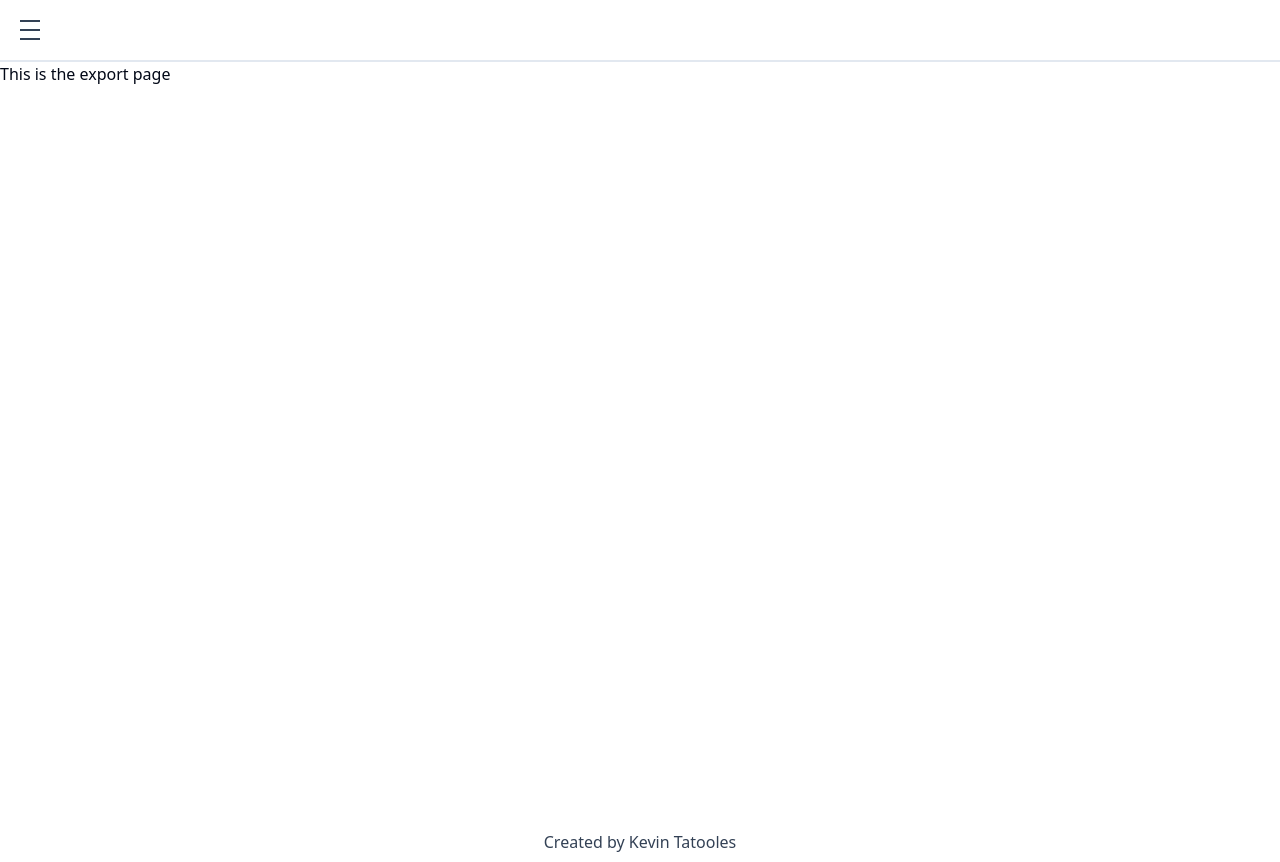
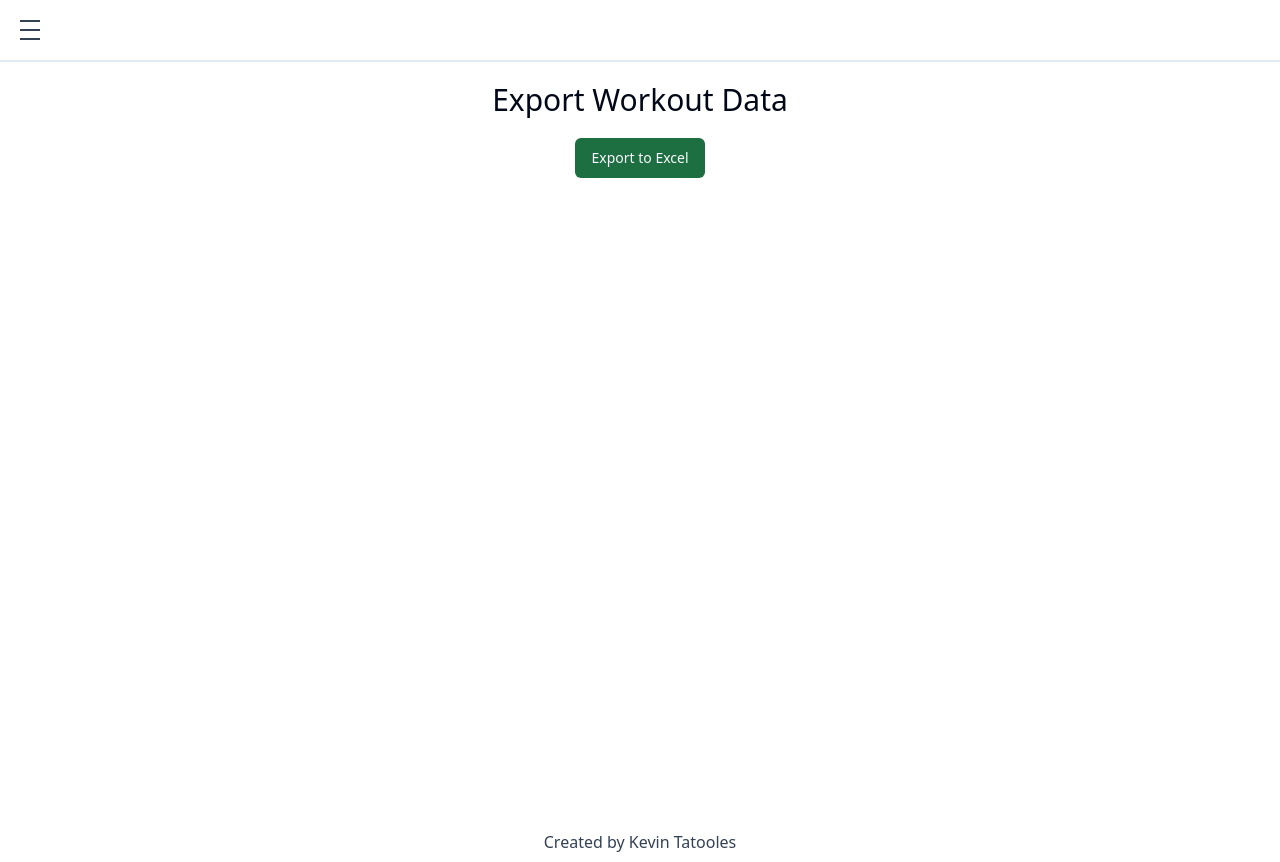
Before and after one commit to Tatooles/next-fitness-tracker, a Next.js app: page /export in a window 1280 px wide. Built offline with nearby package versions, Linux system fonts and the light colour scheme.

Commit message:
Add export button

```diff
--- a/app/export/page.tsx
+++ b/app/export/page.tsx
@@ -1,7 +1,11 @@
+import { Button } from "@/components/ui/button";
+
 export default async function ExportPage() {
   return (
-    <div>
-      <div>This is the export page</div>
+    <div className="p-5 text-center">
+      <h1 className="mb-5 text-3xl">Export Workout Data</h1>
+      {/* TODO: Start with just all data, then add date bounds */}
+      <Button className="bg-[#1d6f42]">Export to Excel</Button>
     </div>
   );
 }
```
